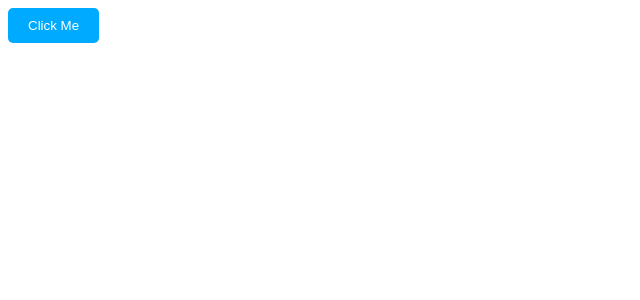
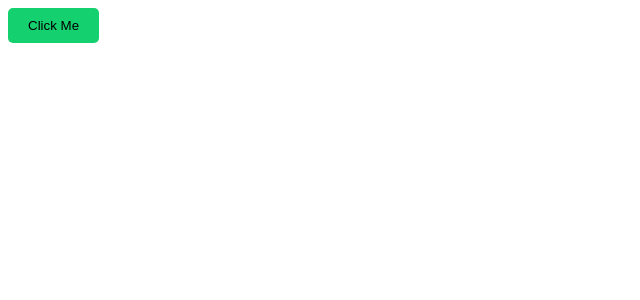
Before and after one commit to jacky881011/React-Learning, a React (Vite) app in the folder my-react-project/: page / in a window 1280 px wide. Shown: the top 300 px of the page, without its empty margins (0-640 px from the left). Built offline with nearby package versions, Linux system fonts and the light colour scheme.

Commit message:
inline style of css file generate

```diff
--- a/my-react-project/src/Button/Button.jsx
+++ b/my-react-project/src/Button/Button.jsx
@@ -3,8 +3,18 @@ import styles from "./Button.module.css";
 
 function Button() {
 
+    const param_styles = {
+        backgroundColor: "hsl(149, 81.70%, 44.90%)",
+        color: "Black",
+        padding: "10px 20px",
+        borderRadius: "5px",
+        border: "none",
+        cursor: "pointer",
+    };
+
     return(
-        <button className={styles.button}>Click Me</button>
+        //<button className={styles.button}>Click Me</button>
+        <button style={param_styles}>Click Me</button>
     )
 
 }
```
